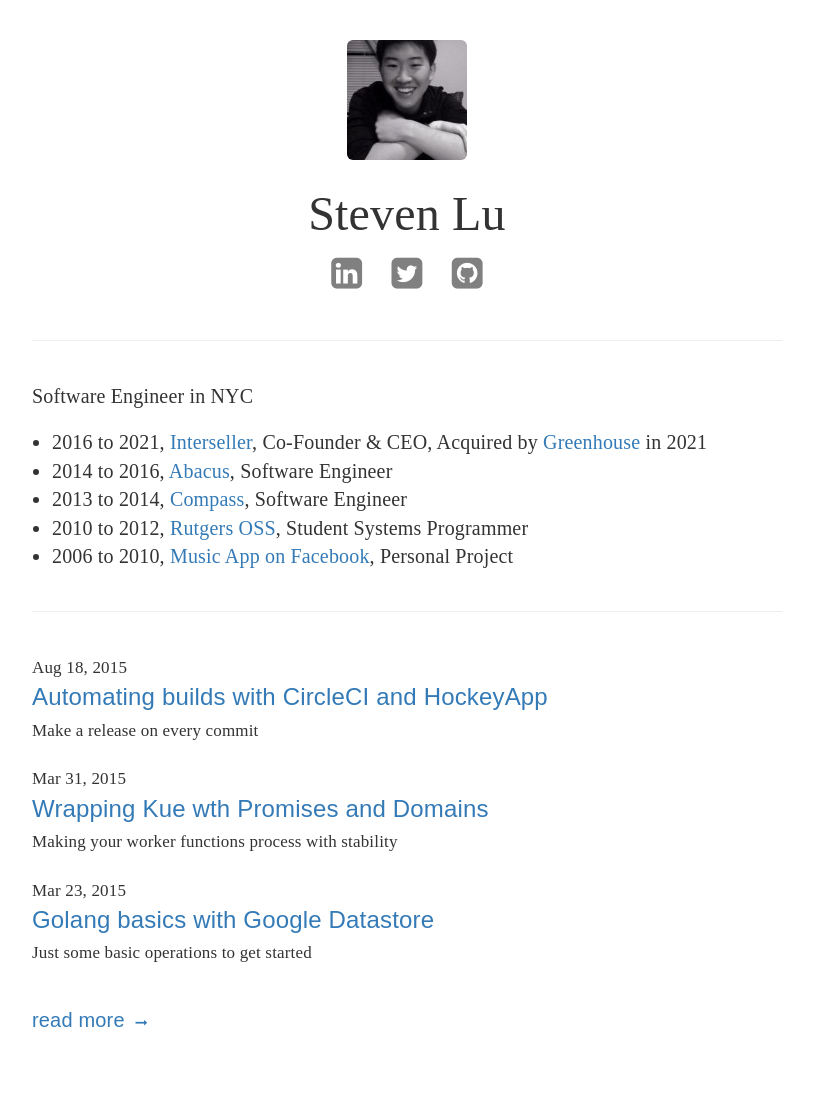
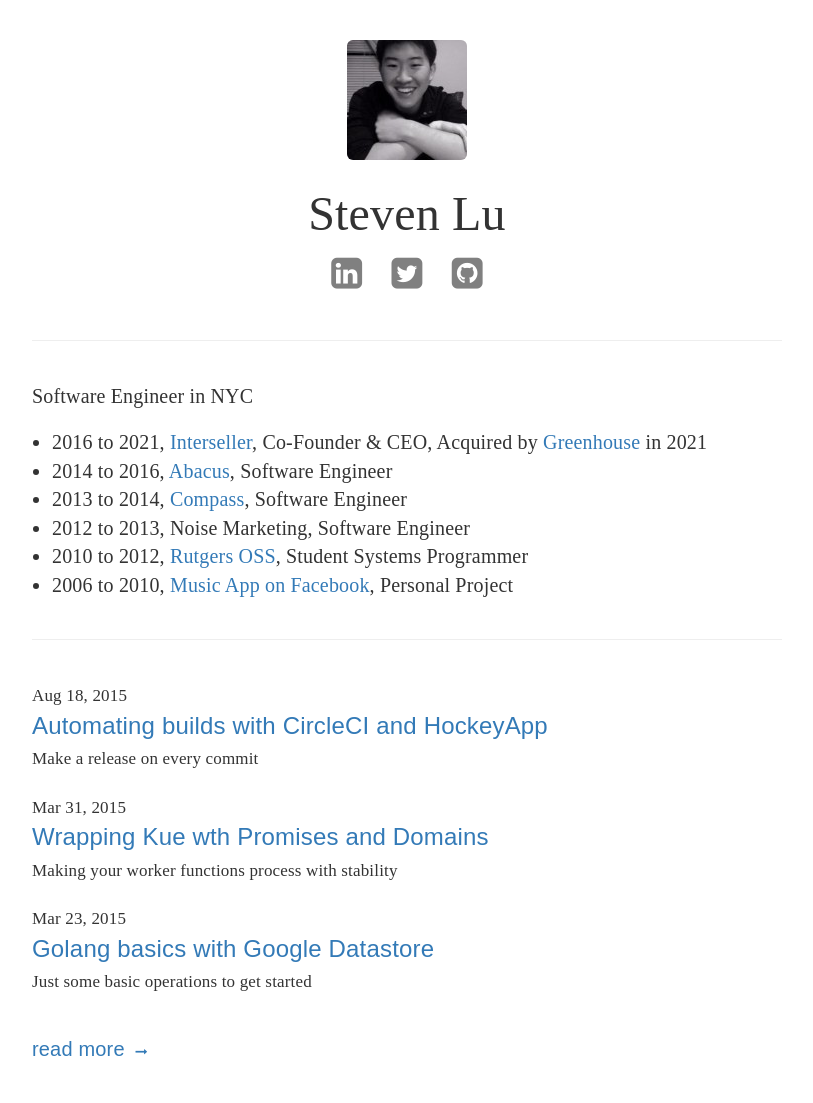
Before and after one commit to sjlu/sjlu.github.io, a Jekyll site: the page built from index.html, in a window 1280 px wide. Shown: the whole page, without its empty margins (233-1046 px from the left). Built offline with Jekyll 4.4.1, drawn with Linux system fonts in a browser that asks for light colours; nearby versions of some CDN libraries; before the commit the page ends 1075 px from its top, so only the background shows below that.

Commit message:
Additional work update

```diff
--- a/_includes/about.md
+++ b/_includes/about.md
@@ -3,5 +3,6 @@
 * 2016 to 2021, [Interseller](https://www.interseller.io), Co-Founder & CEO, Acquired by [Greenhouse](https://greenhouse.com) in 2021
 * 2014 to 2016, [Abacus](https://abacus.com), Software Engineer
 * 2013 to 2014, [Compass](https://compass.com), Software Engineer
+* 2012 to 2013, Noise Marketing, Software Engineer
 * 2010 to 2012, [Rutgers OSS](https://oss.rutgers.edu), Student Systems Programmer
 * 2006 to 2010, [Music App on Facebook](https://github.com/sjlu/fb-music-app), Personal Project
```
